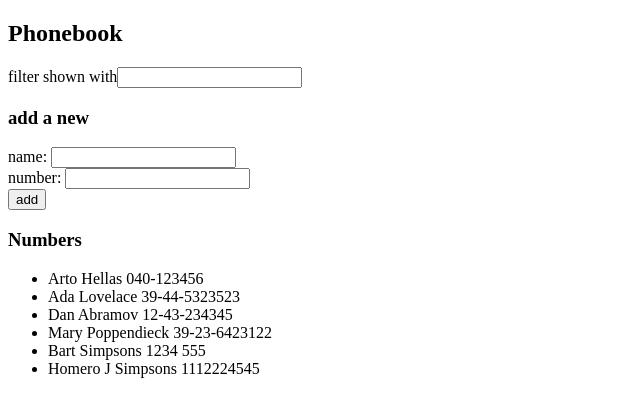
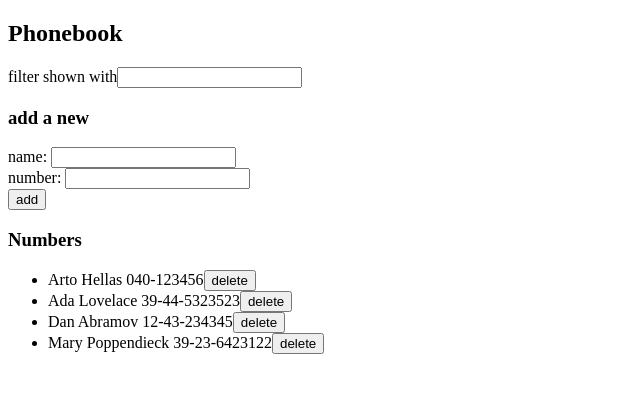
Before and after one commit to Gaston095/laAgendaTelefonica, a React (Vite) app in the folder agenda-telefonica/: page / in a window 1280 px wide. Shown: the top 416 px of the page, without its empty margins (0-640 px from the left). Built offline with nearby package versions, Linux system fonts and the light colour scheme; data requests are answered from the project's data file.

Commit message:
Se agrega funcion para eliminar personas de la agenda

```diff
--- a/agenda-telefonica/db.json
+++ b/agenda-telefonica/db.json
@@ -19,16 +19,6 @@
       "name": "Mary Poppendieck",
       "number": "39-23-6423122",
       "id": "4"
-    },
-    {
-      "id": "ea91",
-      "name": "Bart Simpsons",
-      "number": "1234 555"
-    },
-    {
-      "id": "8e9f",
-      "name": "Homero J Simpsons",
-      "number": "1112224545"
     }
   ]
 }
--- a/agenda-telefonica/src/App.jsx
+++ b/agenda-telefonica/src/App.jsx
@@ -1,73 +1,100 @@
-import { useEffect, useState } from 'react'
-import axios from 'axios'
-import personService from './services/persons'
-import Filter from './Filter'
-import PersonForm from './PersonForm'
-import Persons from './Persons'
+import { useEffect, useState } from "react";
+import axios from "axios";
+import personService from "./services/persons";
+import Filter from "./Filter";
+import PersonForm from "./PersonForm";
+import Persons from "./Persons";
 
 const App = () => {
-  const [persons, setPersons] = useState([])
-  const [newName, setNewName] = useState('')
-  const [newNumber, setNewNumber] = useState('')
-  const [filterName, setFilterName] = useState('')
+  const [persons, setPersons] = useState([]);
+  const [newName, setNewName] = useState("");
+  const [newNumber, setNewNumber] = useState("");
+  const [filterName, setFilterName] = useState("");
 
   const addPerson = (event) => {
-    event.preventDefault()
+    event.preventDefault();
 
     const personOBject = {
-      name : newName,
+      name: newName,
       number: newNumber,
+    };
+
+    const includesRepeatName = persons
+      .map((person) => person.name.toLowerCase())
+      .includes(newName.toLowerCase());
+
+    if (includesRepeatName) {
+      alert(`${newName} is already added to phonebook`);
+    } else {
+      personService.create(personOBject).then((returnedPerson) => {
+        setPersons(persons.concat(returnedPerson));
+      });
     }
 
-    const includesRepeatName = persons.map(person => person.name.toLowerCase()).includes(newName.toLowerCase())
-
-    if (includesRepeatName) {
-      alert(`${newName} is already added to phonebook`)
-    }else {
-      personService.create(personOBject)
-      .then(returnedPerson => {
-        setPersons(persons.concat(returnedPerson))
-      })
-    }
-
-    setNewName('')
-    setNewNumber('')
-  }
+    setNewName("");
+    setNewNumber("");
+  };
 
   const handlePersonChange = (event) => {
-    setNewName(event.target.value)
-  }
+    setNewName(event.target.value);
+  };
 
   const handleNumberChange = (event) => {
-    setNewNumber(event.target.value)
-  }
+    setNewNumber(event.target.value);
+  };
 
   const handleFilterNameChange = (event) => {
-    setFilterName(event.target.value)
-  }
+    setFilterName(event.target.value);
+  };
 
-  const personsToShow = (filterName === '')
-  ? persons
-  : persons.filter(person => person.name.toLowerCase() === filterName.toLowerCase())
+  const removePersons = (id, name) => {
+    if (window.confirm(`Delete ${name}?`)) {
+      personService
+        .remove(id)
+        .then((returnedPerson) => {
+          console.log(returnedPerson);
+        })
+        .catch((error) => {
+          console.log(`the person ${name} was already deleted from server`);
+        });
 
-  useEffect(()=> {
-    personService.getAll()
-      .then(initialPersons => {
-        console.log('promise fulfilled')
-        setPersons(initialPersons)
-      })
-  }, [])
+      setPersons(persons.filter((p) => p.id !== id));
+    }
+  };
+
+  const personsToShow =
+    filterName === ""
+      ? persons
+      : persons.filter(
+          (person) => person.name.toLowerCase() === filterName.toLowerCase()
+        );
+
+  useEffect(() => {
+    personService.getAll().then((initialPersons) => {
+      console.log("promise fulfilled");
+      setPersons(initialPersons);
+    });
+  }, []);
 
   return (
     <div>
       <h2>Phonebook</h2>
-      <Filter filterName={filterName} handleFilterNameChange={handleFilterNameChange}/>
+      <Filter
+        filterName={filterName}
+        handleFilterNameChange={handleFilterNameChange}
+      />
       <h3>add a new</h3>
-      <PersonForm newName={newName} handlePersonChange={handlePersonChange} newNumber={newNumber} handleNumberChange={handleNumberChange} addPerson={addPerson}/>
+      <PersonForm
+        newName={newName}
+        handlePersonChange={handlePersonChange}
+        newNumber={newNumber}
+        handleNumberChange={handleNumberChange}
+        addPerson={addPerson}
+      />
       <h3>Numbers</h3>
-      <Persons personsToShow={personsToShow}/>
+      <Persons personsToShow={personsToShow} removePersons={removePersons} />
     </div>
-  )
-}
+  );
+};
 
-export default App
+export default App;
--- a/agenda-telefonica/src/Persons.jsx
+++ b/agenda-telefonica/src/Persons.jsx
@@ -1,10 +1,11 @@
-export default function Persons({personsToShow}) {
+export default function Persons({personsToShow, removePersons}) {
   return (
     <>
       <ul>
         {personsToShow.map((person) => (
           <li key={person.id}>
             {person.name} {person.number}
+            <button onClick={()=> {removePersons(person.id, person.name)}}>delete</button>
           </li>
         ))}
       </ul>
--- a/agenda-telefonica/src/services/persons.js
+++ b/agenda-telefonica/src/services/persons.js
@@ -12,7 +12,14 @@ const create = newObject => {
     return request.then(response => response.data)
 }
 
+const remove = id => {
+    const url = `${baseUrl}/${id}`
+    const request = axios.delete(url)
+    return request.then(response => response.data)
+}
+
 export default {
     getAll,
-    create
+    create,
+    remove
 }
```
